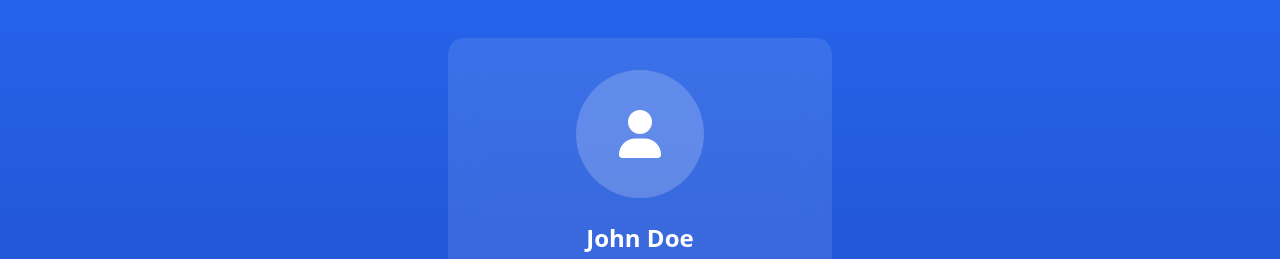
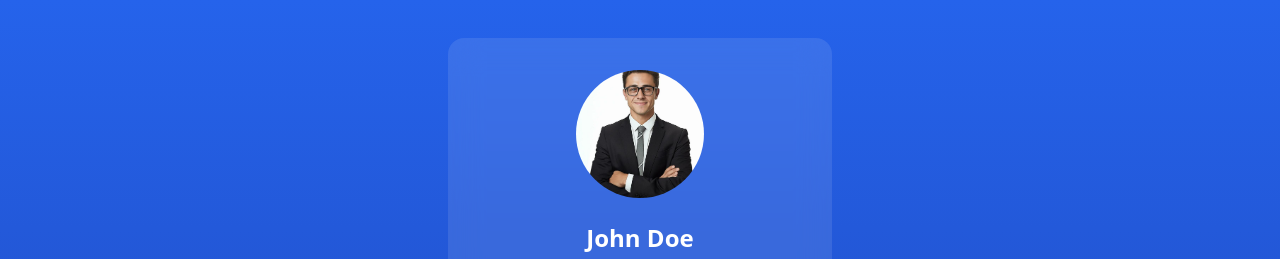
Before and after one commit to kulasio/NFC-Business-Cards, a website: page public/index.html in a window 1280 px wide. Shown: the top 259 px of the page. Drawn offline with nearby package versions, Linux system fonts and the light colour scheme; files that its build step writes are made by us from their sources.

Commit message:
Image import

```diff
--- a/public/index.html
+++ b/public/index.html
@@ -14,8 +14,8 @@
         <main class="flex-grow flex flex-col items-center justify-center p-6 text-white">
             <!-- Profile Section -->
             <div class="w-full max-w-sm bg-white/10 backdrop-blur-lg rounded-2xl p-8 mb-8 text-center">
-                <div class="w-32 h-32 mx-auto mb-6 rounded-full bg-white/20 flex items-center justify-center">
-                    <i class="fas fa-user text-5xl"></i>
+                <div class="w-32 h-32 mx-auto mb-6 rounded-full overflow-hidden">
+                    <img src="images/profile.jpg" alt="Profile Picture" class="w-full h-full object-cover">
                 </div>
                 <h1 class="text-2xl font-bold mb-2">John Doe</h1>
                 <p class="text-lg mb-4">Full Stack Developer</p>
```
